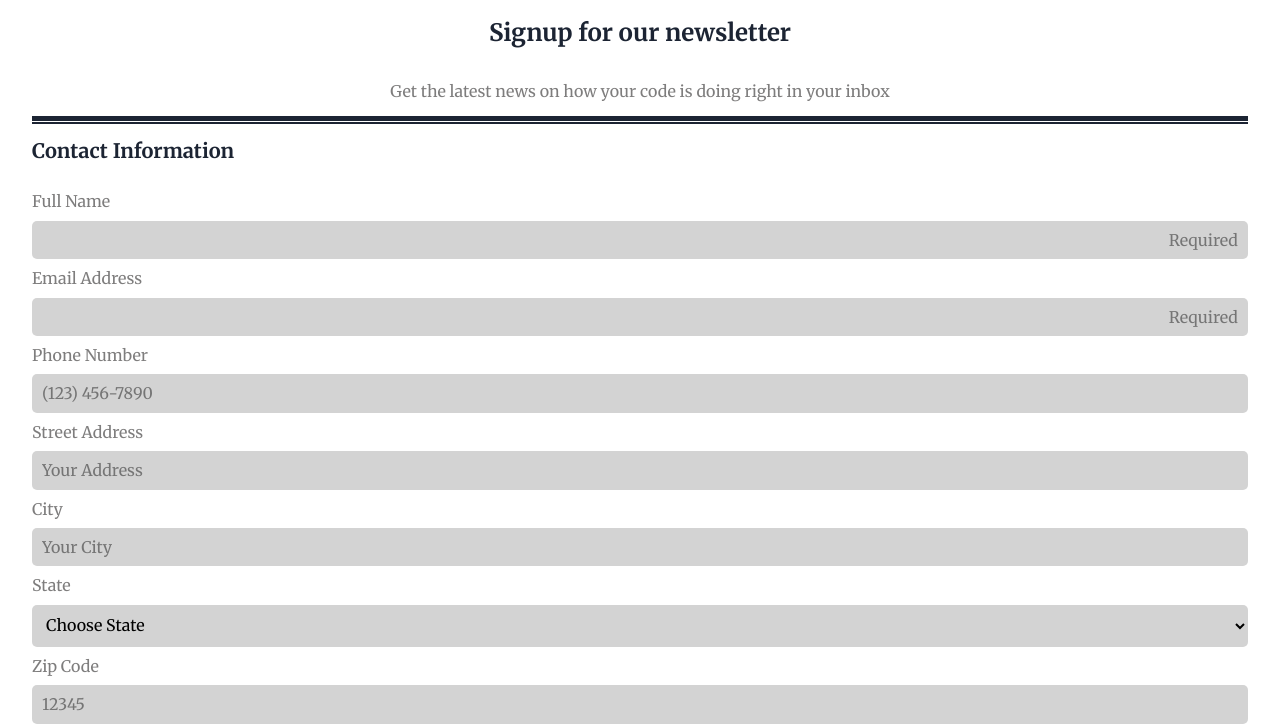
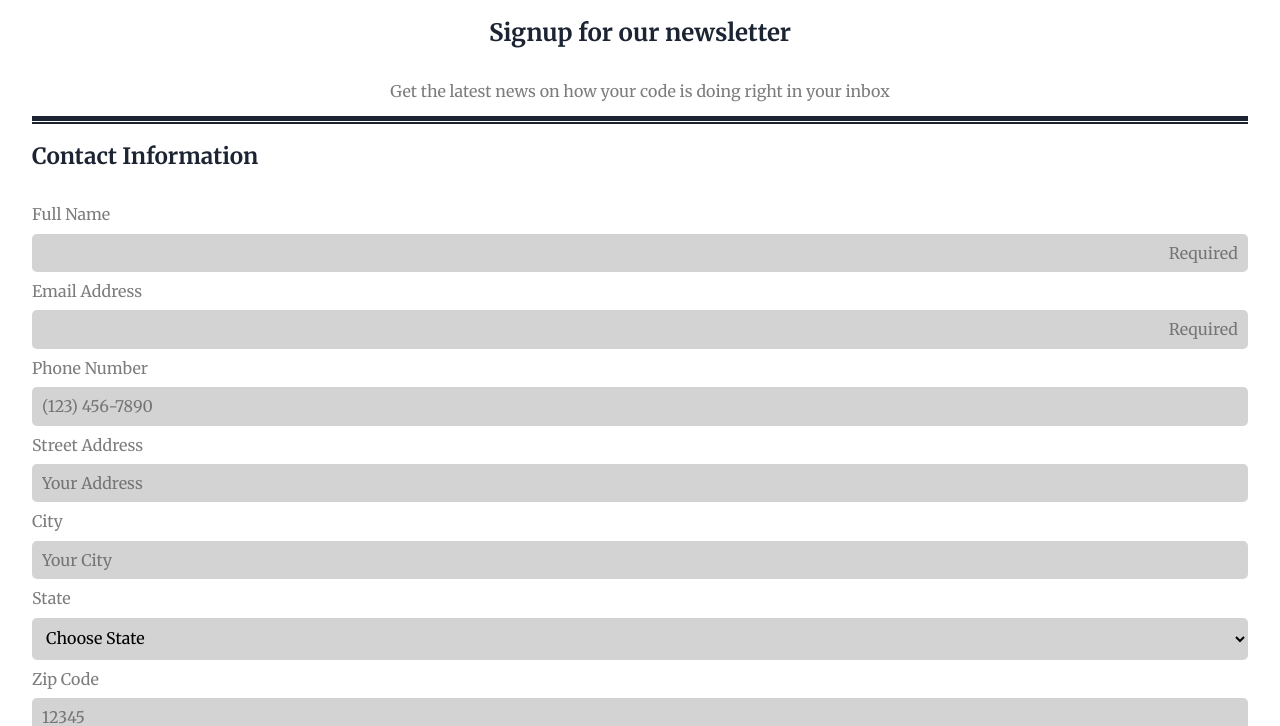
Before and after one commit to rafcastillo/techdegree-project-3, a plain HTML site: page index.html in a window 1280 px wide. Shown: the part 81-807 px from the top of the page. Drawn offline with Linux system fonts and the light colour scheme.

Commit message:
Change .subsection & legend styling

```diff
--- a/css/styles.css
+++ b/css/styles.css
@@ -46,6 +46,17 @@ legend {
     margin-top: 1px;
 }
 
+.subsection {
+    border: none;
+    padding: 0;
+    margin: 20px 0;
+}
+
+legend {
+    margin: 30px 0 25px;
+    font-size: 1.4em;
+}
+
 /* First Fieldset - Contact Information */
 
 #name,
@@ -54,18 +65,6 @@ legend {
 }
 
 /* PERMANENT CODE ABOVE THIS LINE */
-
-.subsection {
-    border: none;
-    padding: 10px 0;
-    margin: 10px 0;
-}
-
-legend {
-    padding: 5px 0;
-    margin: 5px 0;
-    font-size: 1.25em;
-}
 
 .info label {
     padding: 5px 0;
```
